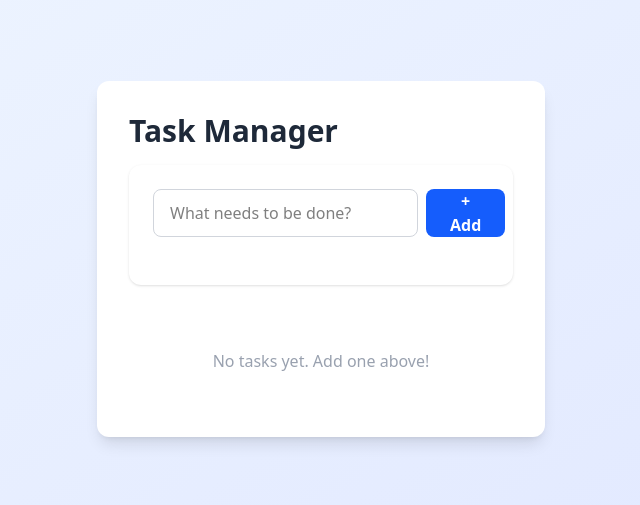
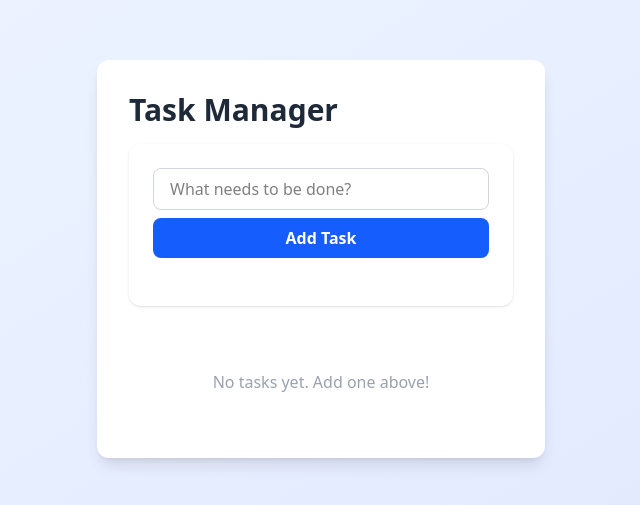
Before and after one commit to asifjirayat/redux-task-manager, a React (Vite) app: page / in a window 1280 px wide. Shown: the part 141-646 px from the top of the page, without its empty margins (319-959 px from the left). Built offline with nearby package versions, Linux system fonts and the light colour scheme; the HTML template or start-up script is replaced by a standard one.

Commit message:
Validation added

```diff
--- a/src/components/TaskForm.jsx
+++ b/src/components/TaskForm.jsx
@@ -4,29 +4,50 @@ import { addTask } from "../features/tasks/taskSlice";
 
 const TaskForm = () => {
   const [taskText, setTaskText] = useState("");
+  const [errors, setErrors] = useState([]);
   const dispatch = useDispatch();
 
   const handleSubmit = (e) => {
     e.preventDefault();
 
-    if (taskText.trim()) {
-      dispatch(addTask(taskText.trim()));
-      setTaskText("");
+    if (taskText.trim().length < 1) {
+      setErrors(["A task is required."]);
+      return;
+    }
+    dispatch(addTask(taskText.trim()));
+    setTaskText("");
+    setErrors([]);
+  };
+
+  const handleInput = (e) => {
+    const inputValue = e.target.value;
+    setTaskText(inputValue);
+    if (inputValue.trim().length > 0) {
+      setErrors([]);
     }
   };
 
   return (
     <form onSubmit={handleSubmit} className="mb-6">
-      <div className="flex gap-2">
+      <div className="flex gap-2 flex-col">
         <input
           type="text"
           value={taskText}
-          onChange={(e) => setTaskText(e.target.value)}
+          onChange={handleInput}
           placeholder="What needs to be done?"
           className="flex-1 px-4 py-2 border border-gray-300 rounded-lg focus:outline-none focus:ring-2 focus:ring-blue-500 focus:border-transparent"
         />
-        <button className="px-6 bg-blue-600 text-white rounded-lg hover:bg-blue-600 transition font-semibold cursor-pointer">
-          + Add
+        {errors.length > 0 &&
+          errors.map((error) => (
+            <span
+              key={crypto.randomUUID()}
+              className="flex bg-red-100 text-red-500 text-sm rounded py-1 px-2"
+            >
+              {error}
+            </span>
+          ))}
+        <button className="py-2 px-1 bg-blue-600 text-white rounded-lg hover:bg-blue-600 transition font-semibold cursor-pointer">
+          Add Task
         </button>
       </div>
     </form>
```
